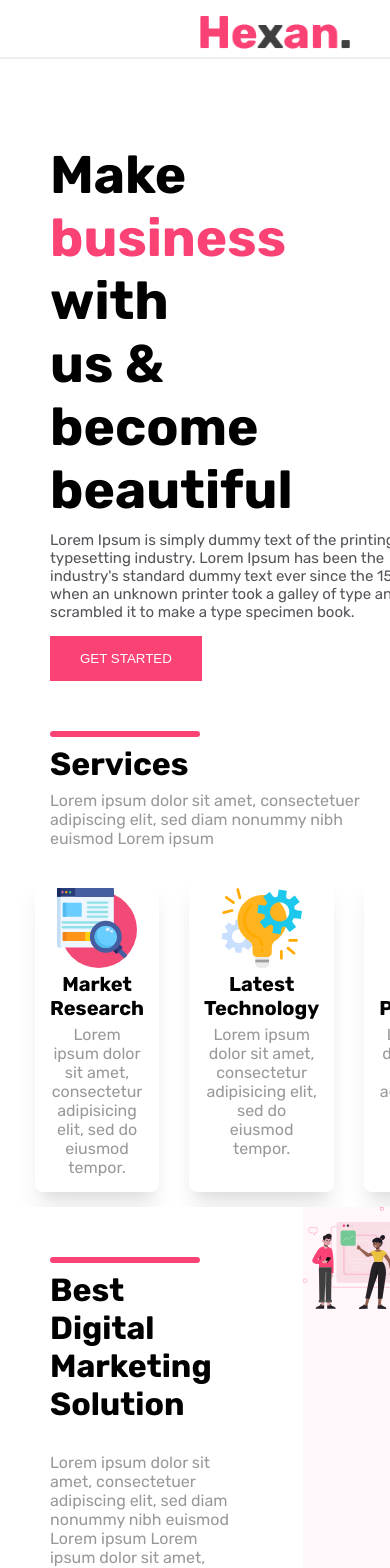
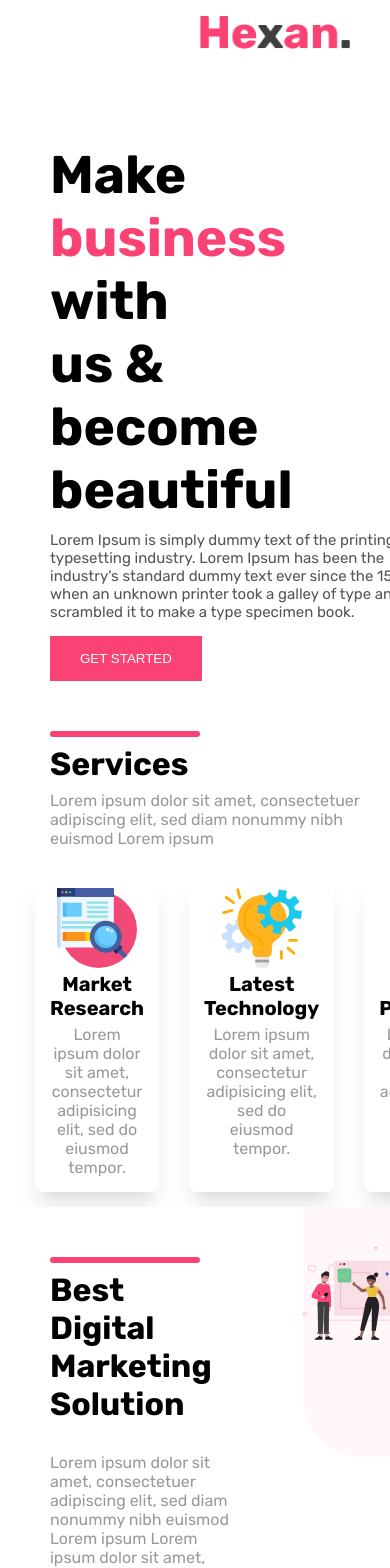
Before and after one commit to PonchHKT/HexanWebsite, a Next.js app: page / in a window 390 px wide. Shown: the top 1568 px of the page. Built offline with nearby package versions, Linux system fonts and the light colour scheme.

Commit message:
Update Responsive

```diff
--- a/styles/navbar.module.scss
+++ b/styles/navbar.module.scss
@@ -19,7 +19,7 @@
     width: 130%;
     height: 7vh;
     background-color: var(--main-white);
-    border-bottom: 2px solid rgb(219, 219, 219, 0.5);
+    border: none;
     padding: 200px;
     padding-top: 8px;
     padding-bottom: 0px;
--- a/styles/solution.module.scss
+++ b/styles/solution.module.scss
@@ -94,12 +94,14 @@
       border-top-left-radius: 0px;
       border-bottom-left-radius: 0px;
       padding: 0px;
-      width: 50vw;
+      padding-right: 50px;
+      height: 250px;
       transform: translateX(+40%);
       border-bottom-left-radius: 60px;
       border-bottom-right-radius: 60px;
       img {
-        width: 100%;
+        padding-top: 40px;
+        width: 140%;
       }
     }
   }
```
